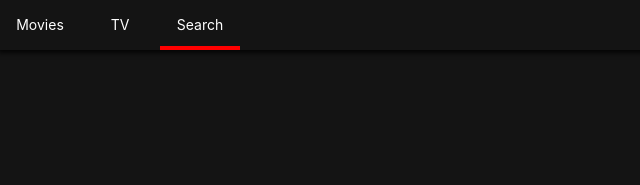
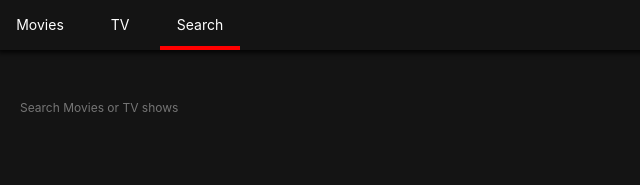
Before and after one commit to jiminyun/jmflix, a React (Create React App) app: page /search in a window 1280 px wide. Shown: the top 185 px of the page, without its empty margins (0-640 px from the left). Built offline with nearby package versions, Linux system fonts and the light colour scheme; no server answers.

Commit message:
Search + Message Component

```diff
--- a/src/Components/Header.js
+++ b/src/Components/Header.js
@@ -2,7 +2,7 @@
 import { Link, withRouter } from "react-router-dom";
 import styled from "styled-components";
 
-const Header = styled.header`
+const Header = styled.div`
   position: fixed;
   top: 0;
   left: 0;
--- /dev/null
+++ b/src/Components/Message.js
@@ -0,0 +1,25 @@
+import React from "react";
+import PropTypes from "prop-types";
+import styled from "styled-components";
+
+const Container = styled.div`
+  width: 100vw;
+  display: flex;
+  justify-content: center;
+`;
+const Text = styled.span`
+  color: $(props => props.color);
+`;
+
+const Message = ({ text, color }) => (
+  <Container>
+    <Text color={color}>{text}</Text>
+  </Container>
+);
+
+Message.propTypes = {
+  text: PropTypes.string.isRequired,
+  color: PropTypes.string.isRequired
+};
+
+export default Message;
--- a/src/Screens/Home/HomeContainer.js
+++ b/src/Screens/Home/HomeContainer.js
@@ -25,6 +25,7 @@
         data: { results: popular }
       } = await moviesApi.popular();
 
+      //throw Error();
       this.setState({
         nowPlaying,
         upcoming,
--- a/src/Screens/Home/HomePresenter.js
+++ b/src/Screens/Home/HomePresenter.js
@@ -3,6 +3,7 @@
 import styled from "styled-components";
 import Section from "Components/Section";
 import Loader from "Components/Loader";
+import Message from "Components/Message";
 
 const Container = styled.div`
   padding: 0px 10px;
@@ -34,6 +35,7 @@
           ))}
         </Section>
       )}
+      {error && <Message text={error} />}
     </Container>
   );
 
--- a/src/Screens/Search/SearchContainer.js
+++ b/src/Screens/Search/SearchContainer.js
@@ -1,25 +1,29 @@
 import React from "react";
 import SearchPresenter from "./SearchPresenter";
-import { moviesApi, tvApi } from "../../API";
+import { moviesApi, tvApi } from "API";
 
 export default class extends React.Component {
   state = {
     movieResults: null,
     tvResults: null,
-    searchTerm: "code",
+    searchTerm: "",
     loading: false,
     error: null
   };
 
-  componentDidMount() {
-    this.handleSubmit();
-  }
-
-  handleSubmit = () => {
+  handleSubmit = event => {
+    event.preventDefault();
     const { searchTerm } = this.state;
     if (searchTerm !== "") {
       this.searchByTerm();
     }
+  };
+
+  updateTerm = event => {
+    const {
+      target: { value }
+    } = event;
+    this.setState({ searchTerm: value });
   };
 
   searchByTerm = async () => {
@@ -48,11 +52,13 @@
     console.log(this.state);
     return (
       <SearchPresenter
-        movieResult={movieResults}
-        tvResult={tvResults}
+        movieResults={movieResults}
+        tvResults={tvResults}
         loading={loading}
         searchTerm={searchTerm}
         error={error}
+        handleSubmit={this.handleSubmit}
+        updateTerm={this.updateTerm}
       />
     );
   }
--- a/src/Screens/Search/SearchPresenter.js
+++ b/src/Screens/Search/SearchPresenter.js
@@ -1,21 +1,79 @@
 import React from "react";
 import PropTypes from "prop-types";
 import styled from "styled-components";
+import Section from "Components/Section";
+import Loader from "Components/Loader";
+import Message from "Components/Message";
+
+const Container = styled.div`
+  padding: 20px;
+`;
+
+const Form = styled.form`
+  width: 100%;
+`;
+
+const Input = styled.input`
+  all: unset;
+  font-size: 12px;
+  width: 100%;
+`;
 
 const SearchPresenter = ({
   movieResults,
   tvResults,
   searchTerm,
   loading,
-  error
-}) => null;
+  error,
+  handleSubmit,
+  updateTerm
+}) => (
+  <Container>
+    <Form onSubmit={handleSubmit}>
+      <Input
+        onChange={updateTerm}
+        placeholder="Search Movies or TV shows"
+        value={searchTerm}
+      />
+    </Form>
+    {loading ? (
+      <Loader />
+    ) : (
+      <>
+        {movieResults && movieResults.length > 0 && (
+          <Section title="Movie Results">
+            {movieResults.map(movie => (
+              <span>{movie.title}</span>
+            ))}
+          </Section>
+        )}
+        {tvResults && tvResults.length > 0 && (
+          <Section title="TV Results">
+            {tvResults.map(show => (
+              <span>{show.name}</span>
+            ))}
+          </Section>
+        )}
+        {error && <Message color="#e74c3c" text={error} />}
+        {tvResults &&
+          movieResults &&
+          movieResults.length === 0 &&
+          tvResults.length === 0 && (
+            <Message text={`Nothing found`} color="#95a5a6" />
+          )}
+      </>
+    )}
+  </Container>
+);
 
 SearchPresenter.proTypes = {
   movieResults: PropTypes.array,
   tvResults: PropTypes.array,
   searchTerm: PropTypes.array,
   loading: PropTypes.bool.isRequired,
-  error: PropTypes.string
+  error: PropTypes.string,
+  handleSubmit: PropTypes.func.isRequired,
+  updateTerm: PropTypes.func.isRequired
 };
 
 export default SearchPresenter;
--- a/src/Screens/TV/TVPresenter.js
+++ b/src/Screens/TV/TVPresenter.js
@@ -2,14 +2,16 @@
 import PropTypes from "prop-types";
 import styled from "styled-components";
 import Section from "Components/Section";
+import Loader from "Components/Loader";
+import Message from "Components/Message";
 
 const Container = styled.div`
-  padding: 0px 10px;
+  padding: 0px 20px;
 `;
 
 const TVPresenter = ({ topRated, popular, airingToday, loading, error }) =>
   loading ? (
-    <span>nothing</span>
+    <Loader />
   ) : (
     <Container>
       {topRated && topRated.length > 0 && (
@@ -27,6 +29,8 @@
           {airingToday.map(show => show.name)}
         </Section>
       )}
+
+      {error && <Message text={error} />}
     </Container>
   );
 
```
